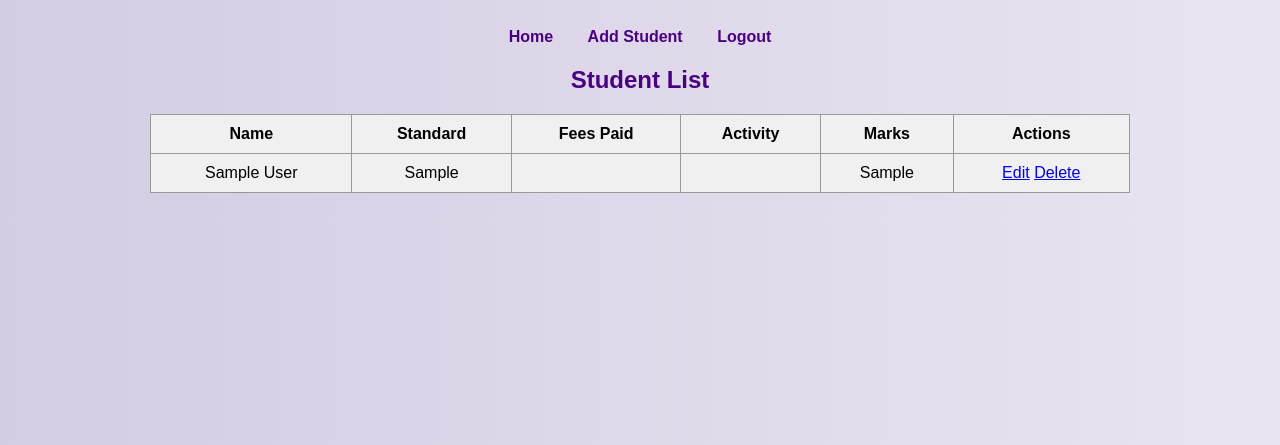
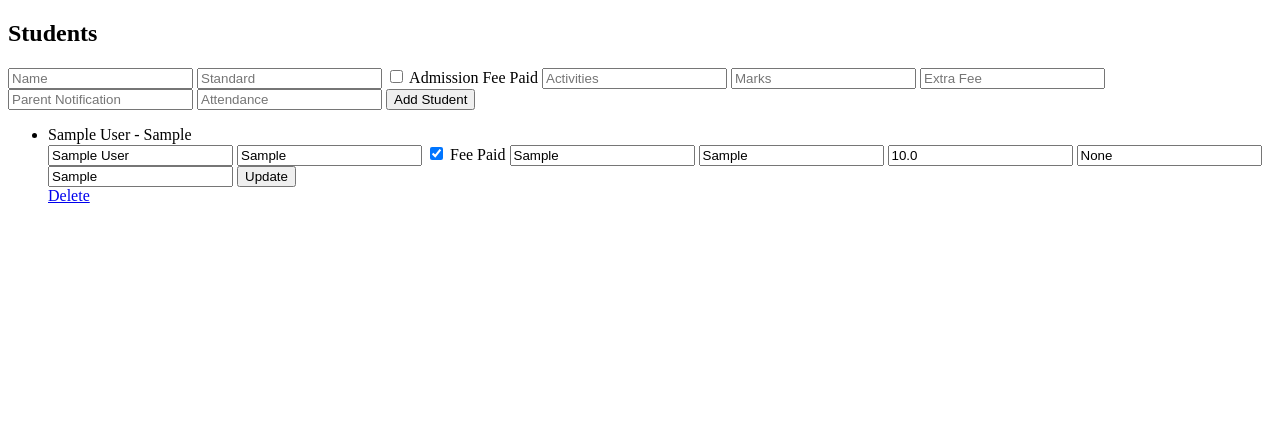
Before and after one commit to Muttu93/school_management01, a Flask app: page /students in a window 1280 px wide. Shown: the top 445 px of the page. Run offline with Flask 3, Linux system fonts and the light colour scheme; tables that the repository leaves empty hold one stand-in row (values such as "Sample post").

Commit message:
Update students.html

```diff
--- a/templates/students.html
+++ b/templates/students.html
@@ -1,40 +1,37 @@
 <!DOCTYPE html>
 <html lang="en">
-<head>
-    <meta charset="UTF-8">
-    <title>Students - School Management</title>
-    <link rel="stylesheet" href="{{ url_for('static', filename='style.css') }}">
-</head>
+<head><title>Students</title></head>
 <body>
-    <div class="nav">
-        <a href="{{ url_for('home') }}">Home</a>
-        <a href="{{ url_for('add_student') }}">Add Student</a>
-        <a href="{{ url_for('logout') }}">Logout</a>
-    </div>
+    <h2>Students</h2>
+    <form action="/add_student" method="POST">
+        <input name="name" placeholder="Name" required>
+        <input name="standard" placeholder="Standard" required>
+        <label><input type="checkbox" name="admission_fee_paid"> Admission Fee Paid</label>
+        <input name="activities" placeholder="Activities">
+        <input name="marks" placeholder="Marks">
+        <input name="extra_fee" placeholder="Extra Fee">
+        <input name="parent_notification" placeholder="Parent Notification">
+        <input name="attendance" placeholder="Attendance">
+        <button type="submit">Add Student</button>
+    </form>
 
-    <h2>Student List</h2>
-    <table>
-        <tr>
-            <th>Name</th>
-            <th>Standard</th>
-            <th>Fees Paid</th>
-            <th>Activity</th>
-            <th>Marks</th>
-            <th>Actions</th>
-        </tr>
-        {% for student in students %}
-        <tr>
-            <td>{{ student.name }}</td>
-            <td>{{ student.standard }}</td>
-            <td>{{ student.fees_paid }}</td>
-            <td>{{ student.activity }}</td>
-            <td>{{ student.marks }}</td>
-            <td>
-                <a href="{{ url_for('edit_student', id=student.id) }}">Edit</a>
-                <a href="{{ url_for('delete_student', id=student.id) }}">Delete</a>
-            </td>
-        </tr>
-        {% endfor %}
-    </table>
+    <ul>
+    {% for s in students %}
+        <li>{{ s.name }} - {{ s.standard }}
+            <form action="/update_student/{{s.id}}" method="POST">
+                <input name="name" value="{{s.name}}">
+                <input name="standard" value="{{s.standard}}">
+                <label><input type="checkbox" name="admission_fee_paid" {% if s.admission_fee_paid %}checked{% endif %}> Fee Paid</label>
+                <input name="activities" value="{{s.activities}}">
+                <input name="marks" value="{{s.marks}}">
+                <input name="extra_fee" value="{{s.extra_fee}}">
+                <input name="parent_notification" value="{{s.parent_notification}}">
+                <input name="attendance" value="{{s.attendance}}">
+                <button type="submit">Update</button>
+            </form>
+            <a href="/delete_student/{{s.id}}">Delete</a>
+        </li>
+    {% endfor %}
+    </ul>
 </body>
 </html>
```
